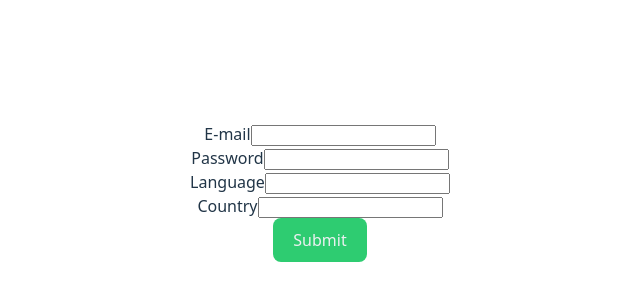
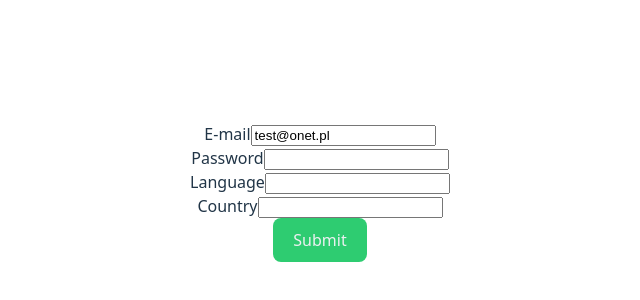
Before and after one commit to patrykomiotek/bosapp, a React (Vite) app: page / in a window 1280 px wide. Shown: the part 208-508 px from the top of the page, without its empty margins (320-960 px from the left). Built offline with nearby package versions, Linux system fonts and the light colour scheme.

Commit message:
fix: register

```diff
--- a/src/components/RegistrationFormRHF.tsx
+++ b/src/components/RegistrationFormRHF.tsx
@@ -48,15 +48,28 @@ export const RegistrationFormRHF = () => {
   return (
     <div>
       <form onSubmit={handleSubmit(handleRegistrationSubmit)}>
-        <Input {...register} label="E-mail" type="email" error={errors.email} />
         <Input
-          {...register}
+          {...register("email")}
+          label="E-mail"
+          type="email"
+          error={errors.email}
+        />
+        <Input
+          {...register("password")}
           label="Password"
           type="password"
           error={errors.password}
         />
-        <Input {...register} label="Language" error={errors.language} />
-        <Input {...register} label="Country" error={errors.country} />
+        <Input
+          {...register("language")}
+          label="Language"
+          error={errors.language}
+        />
+        <Input
+          {...register("country")}
+          label="Country"
+          error={errors.country}
+        />
         {/* <div>
           <label htmlFor="email">E-mail</label>
           <input {...register("email")} id="email" type="email" />
```
